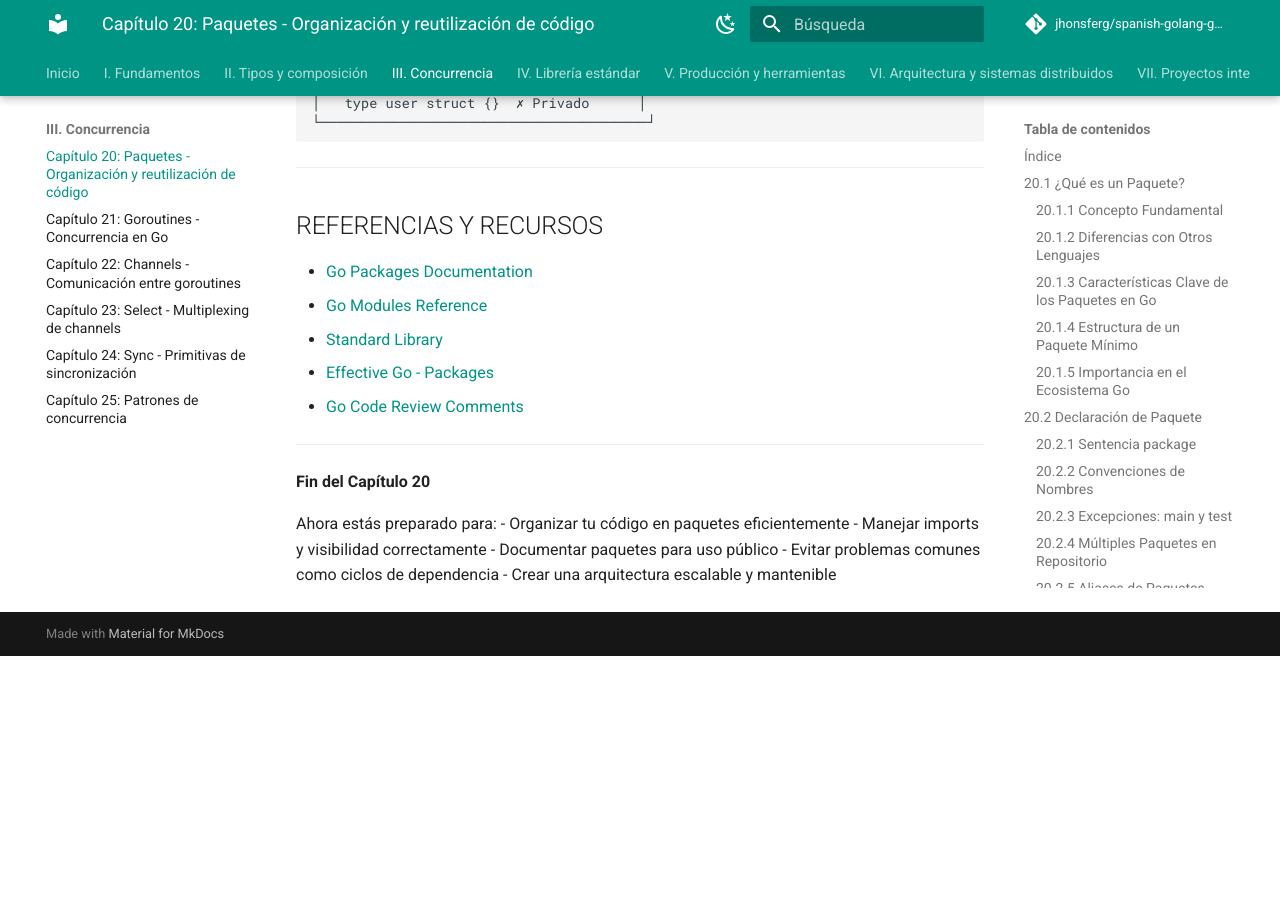
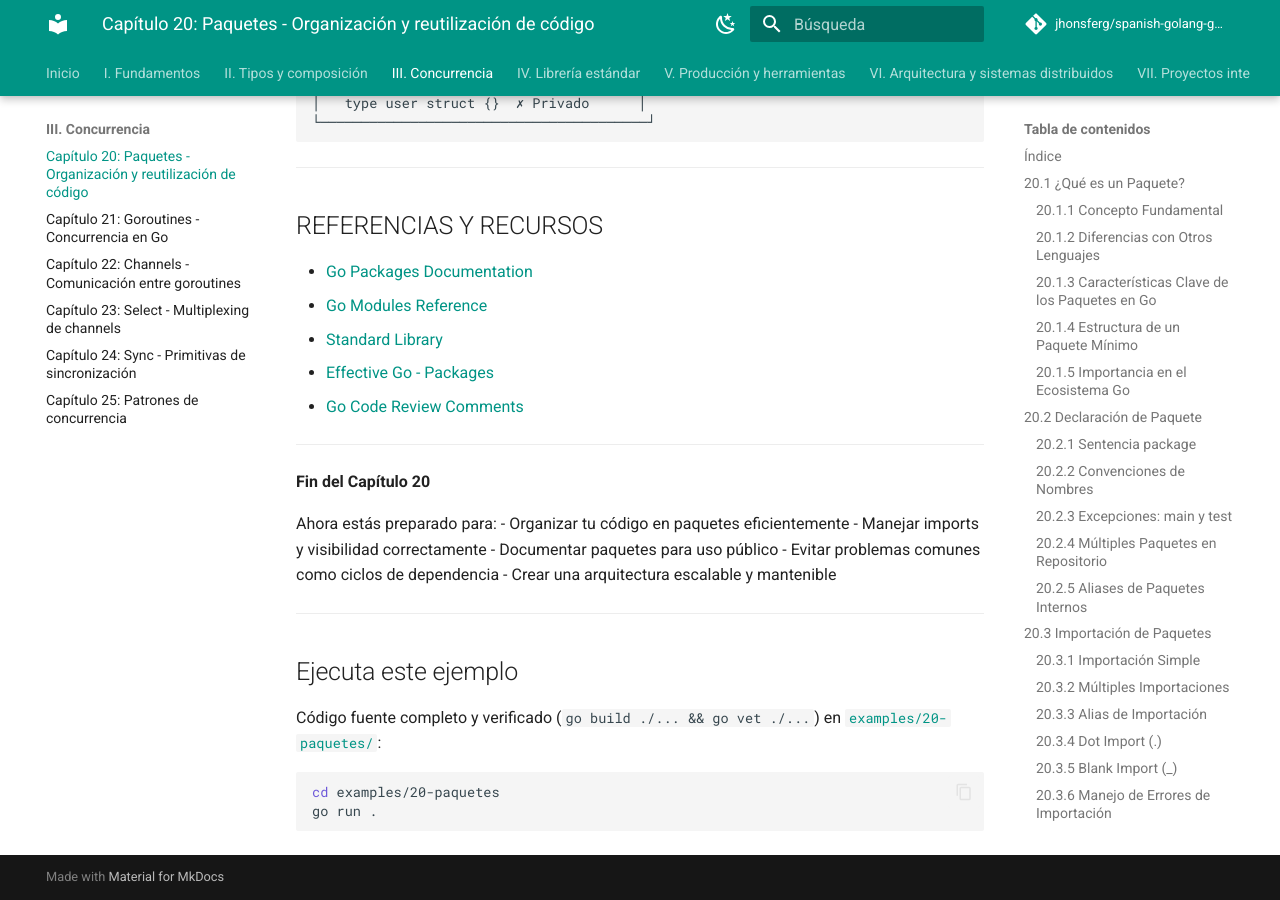
Before and after one commit to jhonsferg/spanish-golang-guide, an MkDocs documentation site: the page built from docs/03-concurrencia/20-paquetes.md, in a window 1280 px wide and 900 px high, scrolled down 51778 px. Built offline with MkDocs 1.6.1 and Material for MkDocs 9.7.7, drawn with Linux system fonts in a browser that asks for light colours; comment, search, counter and statistics services are not loaded; before the commit the page ends 52434 px from its top, so only the background shows below that.

Commit message:
docs: enlazar ejemplo ejecutable en el capítulo 20

````diff
--- a/docs/03-concurrencia/20-paquetes.md
+++ b/docs/03-concurrencia/20-paquetes.md
@@ -2696,3 +2696,16 @@
 - Documentar paquetes para uso público
 - Evitar problemas comunes como ciclos de dependencia
 - Crear una arquitectura escalable y mantenible
+
+
+---
+
+## Ejecuta este ejemplo
+
+Código fuente completo y verificado (`go build ./... && go vet ./...`) en
+[`examples/20-paquetes/`](https://github.com/jhonsferg/spanish-golang-guide/tree/main/examples/20-paquetes):
+
+```bash
+cd examples/20-paquetes
+go run .
+```
````
